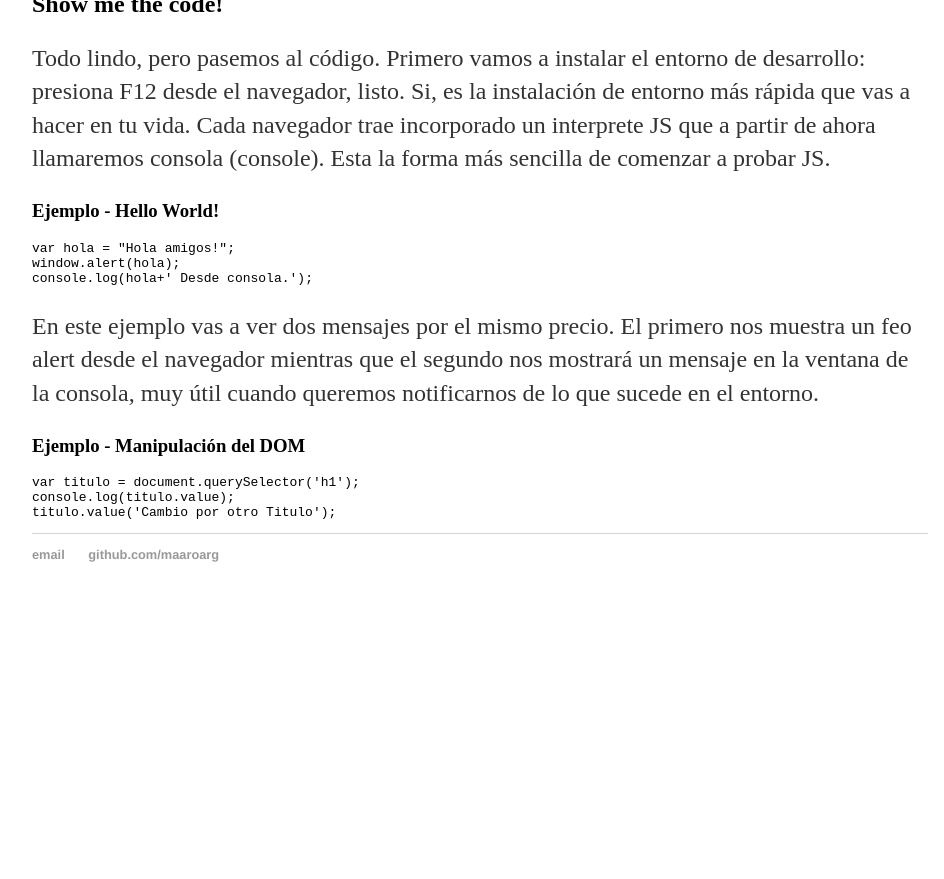
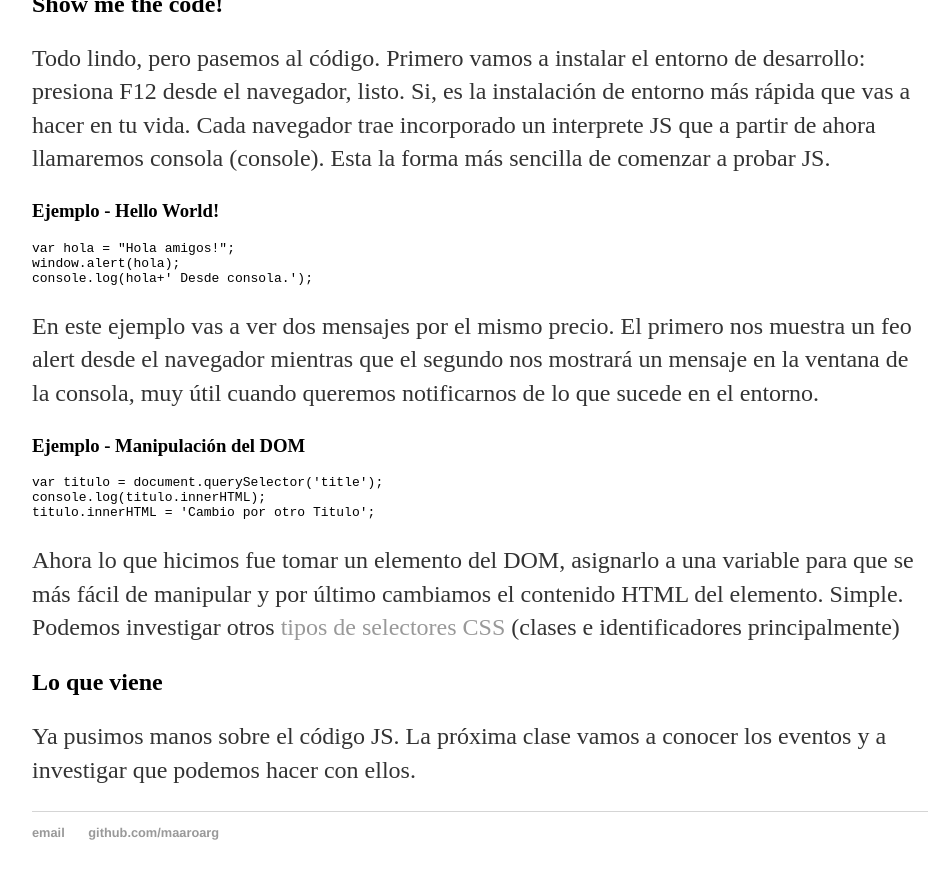
Before and after one commit to maaroarg/maaroarg.github.io, a Jekyll site: the page built from _posts/2016-03-28-clase1-js.md, in a window 1280 px wide and 900 px high, scrolled down 1306 px. Shown: the top 879 px of the window, without its empty margins (160-1104 px from the left). Built offline with Jekyll 4.4.1, drawn with Linux system fonts in a browser that asks for light colours; before the commit the page ends 1928 px from its top, so only the background shows below that.

Commit message:
Update 2016-03-28-clase1-js.md

````diff
--- a/_posts/2016-03-28-clase1-js.md
+++ b/_posts/2016-03-28-clase1-js.md
@@ -47,7 +47,11 @@ En este ejemplo vas a ver dos mensajes por el mismo precio. El primero nos muest
 ### Ejemplo - Manipulación del DOM
 
 ```javascript
-var titulo = document.querySelector('h1');
-console.log(titulo.value);
-titulo.value('Cambio por otro Titulo');
+var titulo = document.querySelector('title');
+console.log(titulo.innerHTML);
+titulo.innerHTML = 'Cambio por otro Titulo';
 ```
+Ahora lo que hicimos fue tomar un elemento del DOM, asignarlo a una variable para que se más fácil de manipular y por último cambiamos el contenido HTML del elemento. Simple. Podemos investigar otros [tipos de selectores CSS](http://www.w3schools.com/cssref/css_selectors.asp) (clases e identificadores principalmente)
+
+## Lo que viene
+Ya pusimos manos sobre el código JS. La próxima clase vamos a conocer los eventos y a investigar que podemos hacer con ellos.
````
